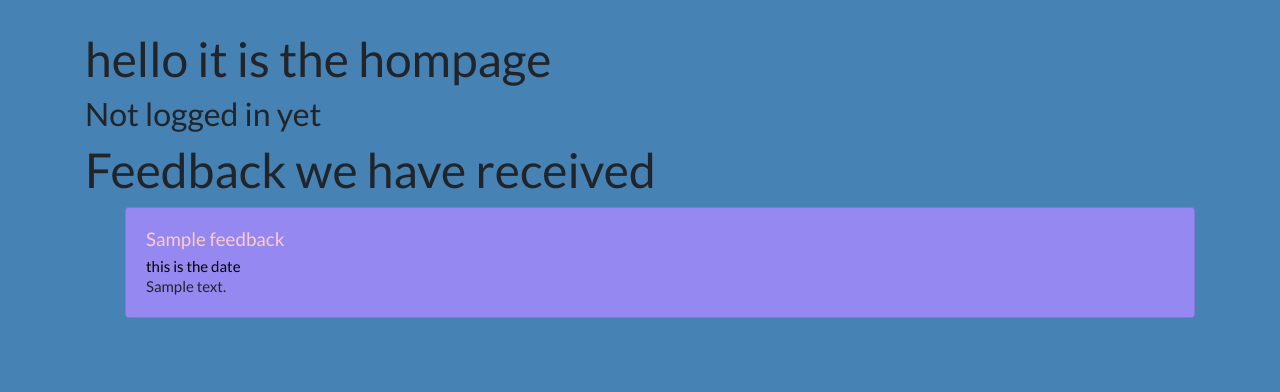
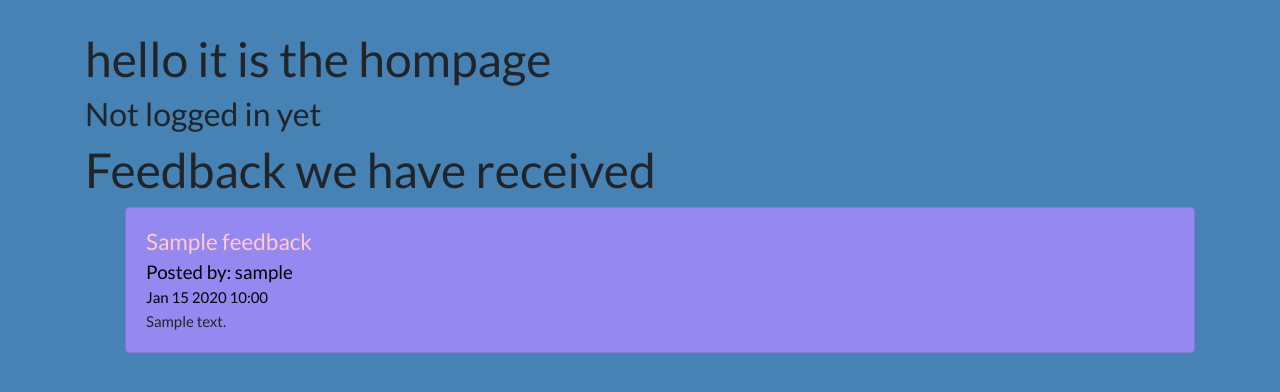
Before and after one commit to ItsTheRealVictor/SB_feedback, a Flask app: page / in a window 1280 px wide. Shown: the part 71-463 px from the top of the page. Run offline with Flask 2, Linux system fonts and the light colour scheme; tables that the repository leaves empty hold one stand-in row (values such as "Sample post"); some libraries are stand-ins or nearby versions.

Commit message:
added creation date to feedback model

```diff
--- a/app.py
+++ b/app.py
@@ -3,7 +3,7 @@ from flask_debugtoolbar import DebugToolbarExtension
 from models import db, connect_db, User, Feedback
 from forms import RegisterUserForm, LoginForm, FeedbackForm
 from sqlalchemy.exc import IntegrityError
-
+from datetime import datetime
 
 
 
@@ -11,8 +11,13 @@ app = Flask(__name__)
 
 app.config['SECRET_KEY'] = 'asdf'
 app.config['SEND_FILE_MAX_AGE_DEFAULT'] = -1
-app.config['SQLALCHEMY_DATABASE_URI'] = 'postgresql://postgres:admin@localhost/feedback'
-app.config['SQLALCHEMY_BINDS'] = {'testDB': 'sqlite:///test_feedback.db'}
+
+# app.config['SQLALCHEMY_DATABASE_URI'] = 'postgresql://postgres:admin@localhost/feedback'
+# app.config['SQLALCHEMY_BINDS'] = {'testDB': 'sqlite:///test_feedback.db'}
+
+# use this DB when developing from work computer
+app.config['SQLALCHEMY_DATABASE_URI'] = 'sqlite:///feedback.db'
+
 
 app.debug = False
 debug = DebugToolbarExtension(app)
--- a/models.py
+++ b/models.py
@@ -1,5 +1,7 @@
 from flask_sqlalchemy import SQLAlchemy
 from flask_bcrypt import Bcrypt
+from datetime import datetime
+import time
 
 
 db = SQLAlchemy()
@@ -50,6 +52,7 @@ class Feedback(db.Model):
     id = db.Column(db.Integer, primary_key=True, autoincrement=True)
     title = db.Column(db.String(100), nullable=False)
     content = db.Column(db.Text, nullable=False)
+    creation_date = db.Column(db.DateTime, default=datetime.utcnow)
 
     username = db.Column(db.Text, db.ForeignKey('users.username'))
     user = db.relationship('User', backref='feedback')
--- a/templates/includes/cards/_feedbackCard.html
+++ b/templates/includes/cards/_feedbackCard.html
@@ -1,8 +1,9 @@
 <div>
     <div class="card my-2">
         <div class="card-body">
-            <h5 class="card-title text-info feedback-title">{{feedback.title}}</h5>
-            <h6 class="card-subtitle text-muted">this is the date</h6>
+            <h4 class="card-title text-info feedback-title">{{feedback.title}}</h4>
+            <h5 class="card-subtitle text-muted">Posted by: {{feedback.username}}</h5>
+            <h6 class="card-subtitle text-muted my-1">{{feedback.creation_date.strftime('%b %d %Y %H:%M')}}</h6>
             <p class="card-text">{{feedback.content}}</p>
             {% if session['username'] == feedback.username %}
             <form style="display:inline" action="/users/{{feedback.username}}/{{feedback.id}}/edit" method="POST">
```
Also changed, not shown: 1 other file.
